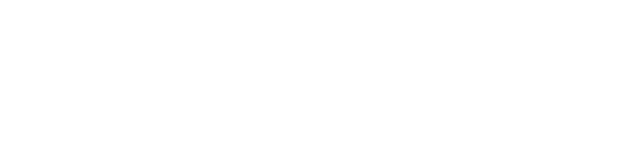
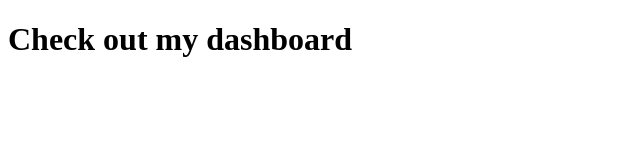
Before and after one commit to baileyballard/is201, a plain HTML site: page scratch.html in a window 1280 px wide. Shown: the whole page, without its empty margins (0-640 px from the left). Drawn offline with Linux system fonts and the light colour scheme.

Commit message:
Add files via upload

```diff
--- a/scratch.html
+++ b/scratch.html
@@ -5,11 +5,11 @@
     <meta charset="UTF-8">
     <meta http-equiv="X-UA-Compatible" content="IE=edge">
     <meta name="viewport" content="width=device-width, initial-scale=1.0">
-    <title>Document</title>
+    <title>Interests</title>
 </head>
 
 <body>
-
+    <h1>Check out my dashboard</h1>
 </body>
 
 </html>
```
